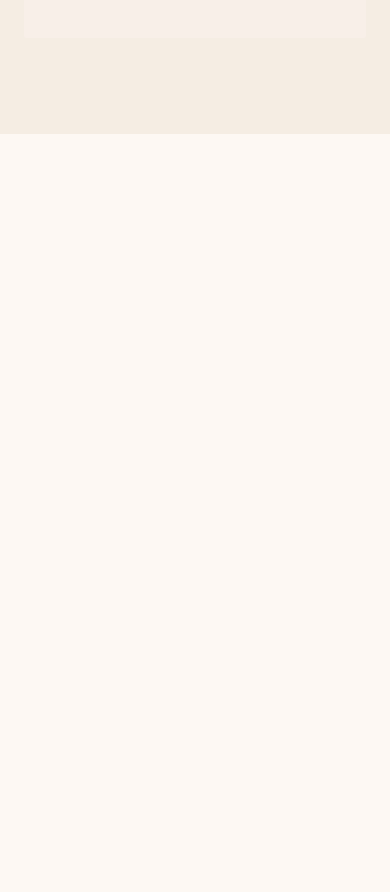
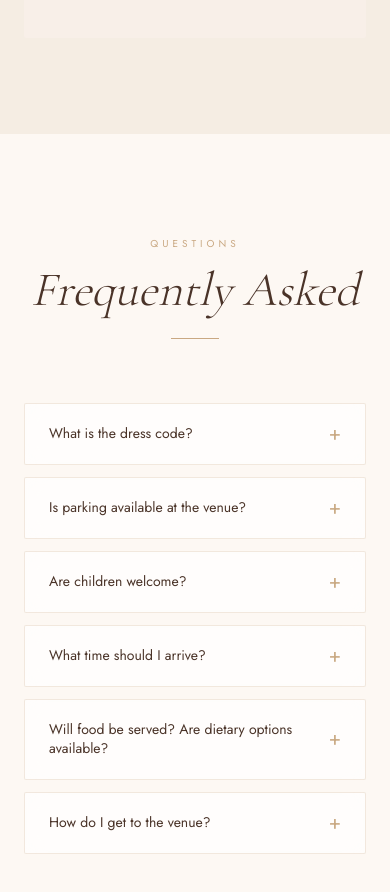
Before and after one commit to HemanthReddy99/Wedding, a Next.js app: page / in a window 390 px wide. Shown: the part 6300-7192 px from the top of the page. Before the commit the page ends 6434 px from the top, so only its background shows below. Built offline with nearby package versions, Linux system fonts and the light colour scheme.

Commit message:
feat: add FAQ section with animated accordion

```diff
--- a/app/page.tsx
+++ b/app/page.tsx
@@ -4,6 +4,7 @@ import OurStory from '@/components/OurStory'
 import Schedule from '@/components/Schedule'
 import Venue from '@/components/Venue'
 import Gallery from '@/components/Gallery'
+import FAQ from '@/components/FAQ'
 
 export default function Home() {
   return (
@@ -14,6 +15,7 @@ export default function Home() {
       <Schedule />
       <Venue />
       <Gallery />
+      <FAQ />
     </main>
   )
 }
--- /dev/null
+++ b/components/FAQ.tsx
@@ -0,0 +1,98 @@
+'use client'
+
+import { useState } from 'react'
+import { motion, AnimatePresence } from 'framer-motion'
+import AnimatedSection from './AnimatedSection'
+
+const FAQS = [
+  {
+    q: 'What is the dress code?',
+    a: 'Smart traditional or semi-formal attire is encouraged. Ladies are welcome to wear sarees or salwar suits; gentlemen may wear kurtas or formal trousers. Please avoid white.',
+  },
+  {
+    q: 'Is parking available at the venue?',
+    a: 'Yes, ample parking is available on-site at the venue. Detailed parking instructions will be shared closer to the date.',
+  },
+  {
+    q: 'Are children welcome?',
+    a: 'Absolutely! Children are warmly welcome. The venue has open spaces for little ones to enjoy.',
+  },
+  {
+    q: 'What time should I arrive?',
+    a: 'We recommend arriving by 8:45 AM so you are comfortably seated before the Muhurtham begins at 9:00 AM.',
+  },
+  {
+    q: 'Will food be served? Are dietary options available?',
+    a: 'A full traditional vegetarian wedding lunch will be served. Please let us know in advance if you have any specific dietary requirements.',
+  },
+  {
+    q: 'How do I get to the venue?',
+    a: 'Please refer to the Venue section above for directions, transport options, and a map link. More details will be added soon.',
+  },
+]
+
+export default function FAQ() {
+  const [openIndex, setOpenIndex] = useState<number | null>(null)
+
+  const toggle = (i: number) => setOpenIndex(openIndex === i ? null : i)
+
+  return (
+    <section id="faq" className="py-24 bg-cream-50">
+      <div className="max-w-site mx-auto px-6">
+
+        {/* Section label */}
+        <AnimatedSection className="text-center mb-16">
+          <span className="text-[10px] tracking-[4px] uppercase text-gold-400">Questions</span>
+          <h2 className="font-serif italic font-light text-rose-900 text-5xl md:text-6xl mt-3">
+            Frequently Asked
+          </h2>
+          <div className="w-12 h-px bg-gold-400 mx-auto mt-6" />
+        </AnimatedSection>
+
+        {/* Accordion */}
+        <div className="max-w-2xl mx-auto space-y-3">
+          {FAQS.map((faq, i) => (
+            <AnimatedSection key={faq.q} delay={i * 0.06}>
+              <div className="frosted border border-gold-400/25 rounded-sm overflow-hidden">
+                <button
+                  className="w-full flex items-center justify-between px-6 py-5 text-left"
+                  onClick={() => toggle(i)}
+                  aria-expanded={openIndex === i}
+                >
+                  <span className="font-sans text-[14px] text-rose-900 pr-4 leading-snug">
+                    {faq.q}
+                  </span>
+                  <motion.span
+                    className="flex-shrink-0 text-gold-400 text-xl leading-none"
+                    animate={{ rotate: openIndex === i ? 45 : 0 }}
+                    transition={{ duration: 0.2 }}
+                  >
+                    +
+                  </motion.span>
+                </button>
+
+                <AnimatePresence initial={false}>
+                  {openIndex === i && (
+                    <motion.div
+                      key="answer"
+                      initial={{ height: 0, opacity: 0 }}
+                      animate={{ height: 'auto', opacity: 1 }}
+                      exit={{ height: 0, opacity: 0 }}
+                      transition={{ duration: 0.3, ease: 'easeOut' }}
+                      className="overflow-hidden"
+                    >
+                      <p className="px-6 pb-5 text-rose-700 text-[14px] leading-relaxed border-t border-gold-400/15 pt-4">
+                        {faq.a}
+                      </p>
+                    </motion.div>
+                  )}
+                </AnimatePresence>
+              </div>
+            </AnimatedSection>
+          ))}
+        </div>
+
+      </div>
+    </section>
+  )
+}
```
